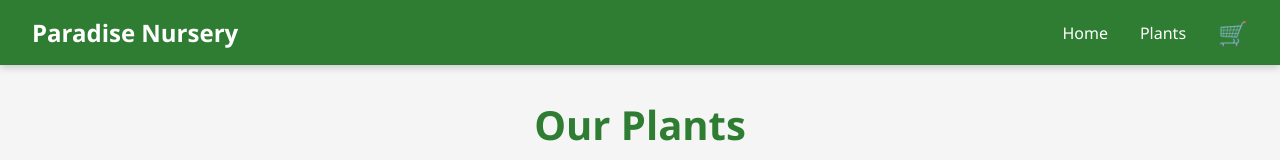
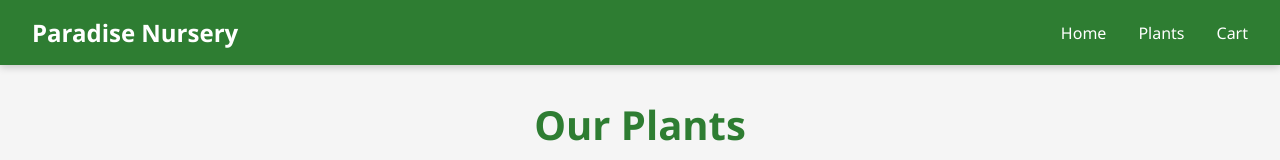
Before and after one commit to sb9462008-creator/paradise-nursery, a React (Vite) app: page / in a window 1280 px wide. Both pictures are taken after a click on the button "Get Started". Shown: the top 160 px of the page. Built offline with nearby package versions, Linux system fonts and the light colour scheme.

Commit message:
Fix ProductList: add Cart text link with count in navbar

```diff
--- a/src/components/ProductList.jsx
+++ b/src/components/ProductList.jsx
@@ -143,23 +143,41 @@ function ProductList({ onCartClick, onHome }) {
   return (
     <div>
       <nav className="navbar">
-        <a className="navbar-brand" href="#" onClick={(e) => { e.preventDefault(); onHome(); }}>
+        <a
+          className="navbar-brand"
+          href="#"
+          onClick={(e) => { e.preventDefault(); onHome(); }}
+        >
           Paradise Nursery
         </a>
         <ul className="navbar-links">
           <li>
-            <a href="#" onClick={(e) => { e.preventDefault(); onHome(); }}>Home</a>
+            <a href="#" onClick={(e) => { e.preventDefault(); onHome(); }}>
+              Home
+            </a>
           </li>
           <li>
             <a href="#">Plants</a>
           </li>
           <li>
-            <div className="cart-icon" onClick={onCartClick} role="button" aria-label="Shopping Cart">
-              <span>&#128722;</span>
+            <a href="#" onClick={(e) => { e.preventDefault(); onCartClick(); }}>
+              Cart
               {totalCartCount > 0 && (
-                <span className="cart-count">{totalCartCount}</span>
+                <span
+                  style={{
+                    marginLeft: '6px',
+                    backgroundColor: '#ff5722',
+                    color: 'white',
+                    borderRadius: '50%',
+                    padding: '2px 7px',
+                    fontSize: '0.75rem',
+                    fontWeight: '700',
+                  }}
+                >
+                  {totalCartCount}
+                </span>
               )}
-            </div>
+            </a>
           </li>
         </ul>
       </nav>
```
